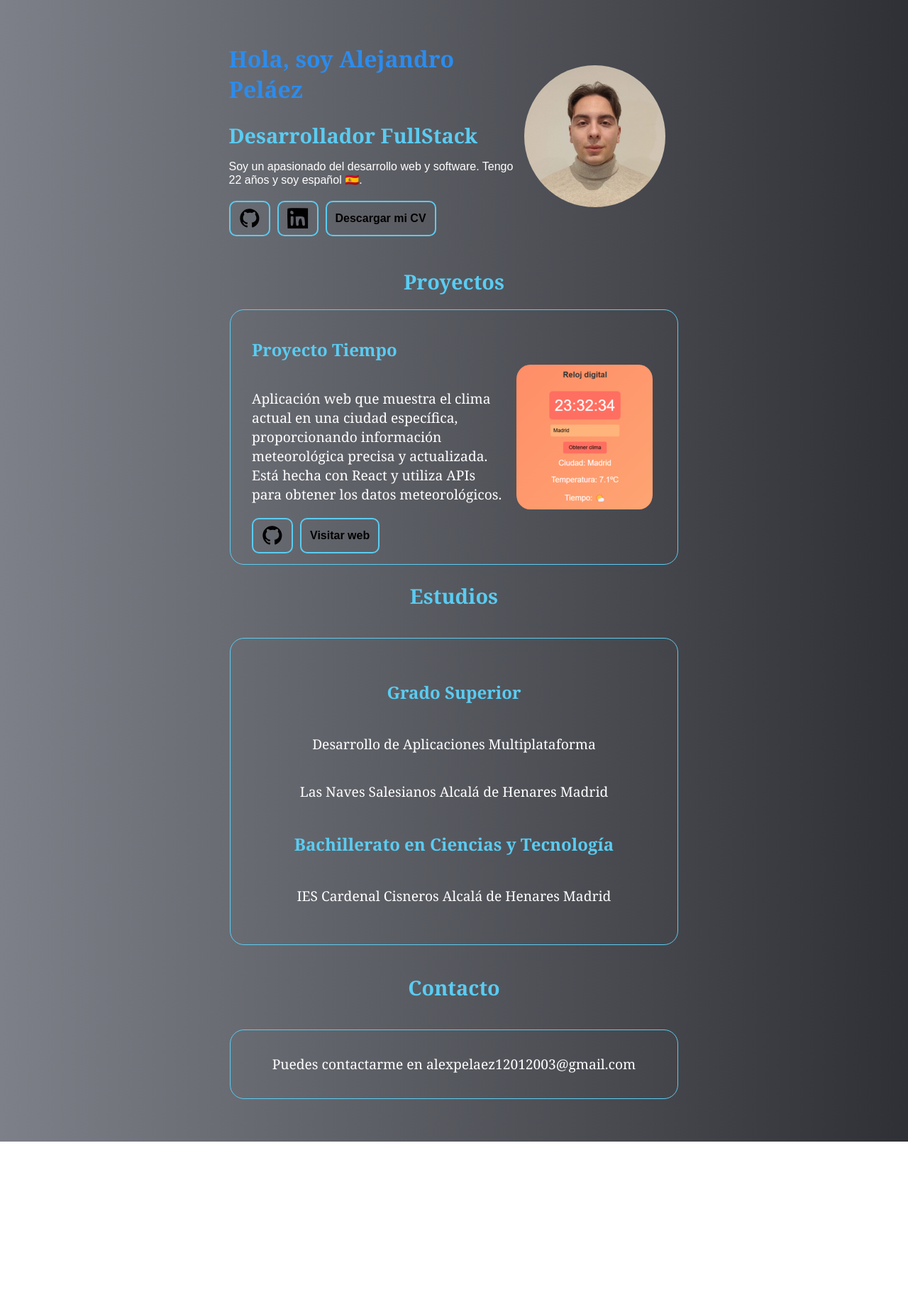
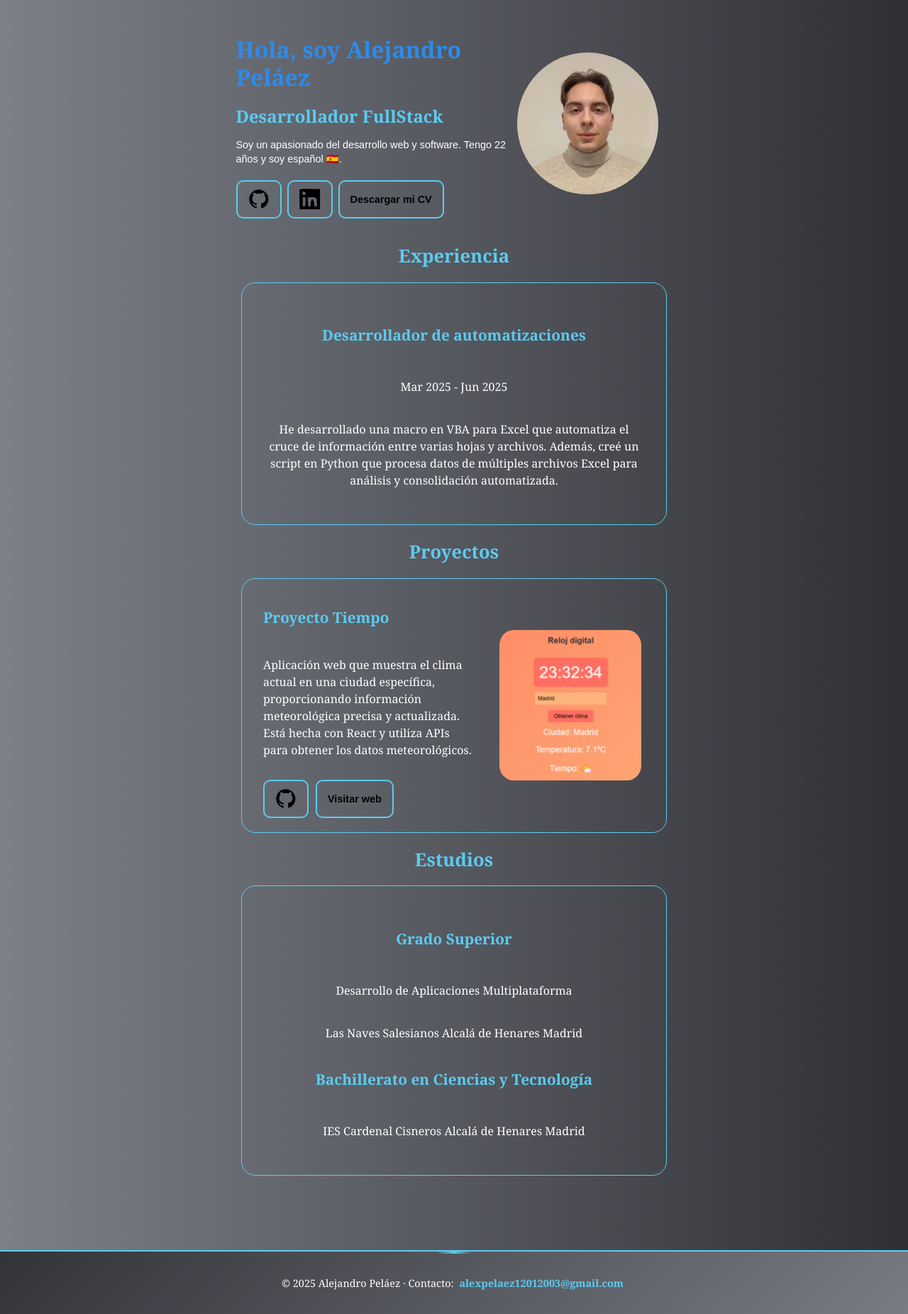
Before and after one commit to Champii12/portfolio, a React (Vite) app: page / in a window 1280 px wide. Shown: the whole page at 71% size. Before the commit the page ends 1609 px from the top, so only its background shows below. Built offline with nearby package versions, Linux system fonts and the light colour scheme.

Commit message:
actualizacion experiencia y corrección de errores

```diff
--- a/src/App.css
+++ b/src/App.css
@@ -1,42 +1,44 @@
 body {
   font-family: 'Arial', sans-serif;
-  background: linear-gradient(90deg, #7d8088 , #2f3035 );
+  background: linear-gradient(90deg, #7d8088, #2f3035);
   color: #fff;
   margin: 0;
-  display: flex;
-  justify-content: center;
-  align-items: center;
-  min-height: 100vh;
-  text-align: center; /* Centra el texto */
-  flex-direction: column;
+  padding: 0;
+  box-sizing: border-box;
 }
 
 /* Contenedor principal */
 .App {
   width: 100%;
   max-width: 675px;
-  padding: 20px;
+  padding: 15px;
   text-align: center;
+  box-sizing: border-box;
+  margin: 0 auto;
+  min-height: calc(100vh - 120px); /* Reserva espacio para el footer */
 }
 
 /* Cabecera */
 .App-header {
   display: flex;
-  flex-direction: column; /* Elementos en columna por defecto */
+  flex-direction: column;
   align-items: center;
   justify-content: center;
   text-align: center;
-  padding: 20px;
+  padding: 15px;
+  gap: 15px;
 }
 
 /* Estilos del título */
 .App-title {
   font-family: 'Georgia', serif;
-  font-size: 2em;
+  font-size: 1.8em;
   color: hsl(210, 85%, 55%);
   margin-bottom: 10px;
+  line-height: 1.2;
 }
-/* 🔹 Sección de títulos */
+
+/* Sección de títulos */
 .App-section-title {
   text-align: left;
   margin-top: 20px;
@@ -44,20 +46,22 @@ body {
 
 .App-section-title h2 {
   font-family: 'Georgia', serif;
-  font-size: 1.8em;
+  font-size: 1.5em;
   color: #5accf2;
   margin-bottom: 5px;
+  line-height: 1.3;
 }
 
 .App-section-title p {
-  font-size: 1em;
+  font-size: 0.9em;
   color: #fff;
+  line-height: 1.4;
 }
 
 /* Imagen de perfil */
 .App-logo {
-  height: 200px;
-  width: 200px;
+  height: 150px;
+  width: 150px;
   border-radius: 50%;
   object-fit: cover;
   margin-top: 10px;
@@ -66,34 +70,44 @@ body {
 /* Botones */
 .App-buttons {
   display: flex;
-  gap: 10px;
-  justify-content: left;
+  gap: 8px;
+  justify-content: center;
   flex-wrap: wrap;
   margin-top: 20px;
 }
+
 .App-button {
   display: flex;
   align-items: center;
   text-decoration: none;
   color: #5accf2;
   border: 2px solid #5accf2;
-  padding: 8px 12px;
+  padding: 10px 15px;
   border-radius: 10px;
   font-weight: bold;
   transition: background 0.3s;
+  font-size: 0.9em;
+  min-height: 44px;
+  box-sizing: border-box;
 }
 
 .App-button:hover {
   background: hsl(195, 85%, 65%);
 }
+
 .App-buttons a {
   text-decoration: none;
   color: #000;
   border: 2px solid #5accf2;
-  padding: 8px 12px;
+  padding: 10px 15px;
   border-radius: 10px;
   font-weight: bold;
   transition: background 0.7s;
+  font-size: 0.9em;
+  min-height: 44px;
+  display: flex;
+  align-items: center;
+  box-sizing: border-box;
 }
 
 .App-buttons a:hover {
@@ -103,120 +117,309 @@ body {
 /* Secciones */
 .App-content {
   width: 100%;
+  padding-bottom: 40px; /* Espacio antes del footer */
 }
+
 .App-content h2 {
   font-family: 'Georgia', serif;
-  font-size: 1.8em;
+  font-size: 1.6em;
   color: #5accf2;
   margin-bottom: 20px;
+  line-height: 1.3;
 }
+
 .App-section {
   display: flex;
   flex-direction: column;
   align-items: center;
-  margin: 40px auto;
-  padding: 15px;
+  margin: 20px auto;
+  padding: 20px 15px;
   border: 1px solid hsl(195, 85%, 65%);
   border-radius: 20px;
   text-align: center;
-  max-width: 600px;
+  max-width: 100%;
+  box-sizing: border-box;
 }
+
 .App-project {
   display: flex;
+  flex-direction: column;
   align-items: center;
-  margin: 40px 0;
-  padding: 15px;
+  margin: 20px auto;
+  padding: 20px 15px;
   border: 1px solid hsl(195, 85%, 65%);
   border-radius: 20px;
   text-align: center;
-  max-width: 600px;
-  margin: auto;
+  max-width: 100%;
+  box-sizing: border-box;
+  gap: 15px;
 }
 
 .App-project-image {
   border-radius: 10%;
   object-fit: cover;
-  margin-right: 20px;
+  margin-right: 0;
+  max-width: 100%;
+  height: auto;
+  width: 200px;
 }
 
 .App-project-content {
-  padding-left: 15px;
+  padding-left: 0;
   display: flex;
   flex-direction: column;
+  gap: 15px;
+  width: 100%;
 }
+
 .App-project-title {
   font-family: 'Georgia', serif;
-  font-size: 1.5em;
+  font-size: 1.3em;
   color: #5accf2;
-  margin-bottom: 20px;
+  margin-bottom: 10px;
+  line-height: 1.3;
 }
+
 .App-project-text {
   font-family: 'Georgia', serif;
-  font-size: 1.2em;
+  font-size: 1em;
   color: #fff;
-  margin-bottom: 20px;
+  margin-bottom: 15px;
+  line-height: 1.5;
 }
-.App-project-content a{
+
+.App-project-content a {
   width: fit-content;
   font-weight: bold;
   color: black;
   transition: background 0.7s;
+  padding: 10px 15px;
+  min-height: 44px;
+  display: flex;
+  align-items: center;
+  box-sizing: border-box;
 }
-.App-project-links{
+
+.App-project-links {
   display: flex;
   gap: 10px;
+  justify-content: center;
+  flex-wrap: wrap;
 }
+
 .App-section h3 {
   font-family: 'Georgia', serif;
-  font-size: 1.5em;
+  font-size: 1.3em;
   color: #5accf2;
+  line-height: 1.3;
 }
 
 .App-section p {
   font-family: 'Georgia', serif;
-  font-size: 1.2em;
+  font-size: 1em;
   color: #fff;
-  margin-bottom: 20px;
+  margin-bottom: 10px;
+  line-height: 1.5;
 }
-.App-estudios{
+
+.App-estudios {
   display: flex;
   flex-direction: column;
   align-items: center;
   text-align: center;
   margin: 20px;
+  gap: 10px;
 }
 
+/* Footer optimizado para móviles */
+.App-footer {
+  width: 100%;
+  background: linear-gradient(135deg, rgba(47, 48, 53, 0.95), rgba(125, 128, 136, 0.95));
+  border-top: 2px solid #5accf2;
+  padding: 20px 15px;
+  text-align: center;
+  color: #fff;
+  font-size: 0.85em;
+  margin-top: 30px;
+  box-sizing: border-box;
+  position: relative;
+  clear: both;
+  /* Asegura que el footer siempre sea visible */
+  min-height: 80px;
+  display: flex;
+  align-items: center;
+  justify-content: center;
+}
 
-/* 📱 Estilos responsivos */
+.App-footer::before {
+  content: '';
+  position: absolute;
+  top: 0;
+  left: 50%;
+  transform: translateX(-50%);
+  width: 50px;
+  height: 3px;
+  background: linear-gradient(90deg, transparent, #5accf2, transparent);
+  border-radius: 2px;
+}
+
+.App-footer p {
+  margin: 0;
+  font-family: 'Georgia', serif;
+  line-height: 1.5;
+  font-size: 0.9em;
+  word-wrap: break-word;
+  max-width: 100%;
+}
+
+.App-footer a {
+  color: #5accf2;
+  text-decoration: none;
+  font-weight: 600;
+  transition: all 0.3s ease;
+  padding: 2px 4px;
+  border-radius: 4px;
+  word-break: break-all; /* Para emails largos en móvil */
+}
+
+.App-footer a:hover {
+  color: #fff;
+  background-color: rgba(90, 204, 242, 0.2);
+  text-decoration: none;
+}
+
+/* 📱 Estilos específicos para móviles */
+@media (max-width: 480px) {
+  .App {
+    min-height: calc(100vh - 100px); /* Ajustado para móviles */
+    padding: 10px;
+  }
+
+  .App-title {
+    font-size: 1.5em;
+  }
+
+  .App-logo {
+    height: 120px;
+    width: 120px;
+  }
+
+  .App-section-title h2 {
+    font-size: 1.3em;
+  }
+
+  .App-content {
+    padding-bottom: 20px;
+  }
+
+  .App-content h2 {
+    font-size: 1.4em;
+  }
+
+  .App-project-title {
+    font-size: 1.2em;
+  }
+
+  .App-project-text {
+    font-size: 0.9em;
+  }
+
+  .App-section h3 {
+    font-size: 1.2em;
+  }
+
+  .App-section p {
+    font-size: 0.9em;
+  }
+
+  .App-footer {
+    padding: 15px 10px;
+    font-size: 0.8em;
+    min-height: 70px;
+  }
+
+  .App-footer p {
+    font-size: 0.85em;
+    line-height: 1.4;
+  }
+
+  .App-footer::before {
+    width: 40px;
+  }
+}
+
+/* Para pantallas muy pequeñas */
+@media (max-width: 320px) {
+  .App-footer {
+    padding: 12px 8px;
+    font-size: 0.75em;
+  }
+
+  .App-footer p {
+    font-size: 0.8em;
+  }
+}
+
 @media (min-width: 768px) {
+  .App {
+    min-height: calc(100vh - 140px);
+  }
+
   .App-header {
-    flex-direction: row; /* En pantallas grandes, título e imagen en fila */
+    flex-direction: row;
     justify-content: space-between;
+    text-align: left;
   }
 
   .App-title {
     text-align: left;
+    font-size: 2em;
   }
 
   .App-logo {
     margin-right: 20px;
+    height: 200px;
+    width: 200px;
+  }
+
+  .App-buttons {
+    justify-content: left;
   }
 
   .App-project {
     flex-direction: row;
     text-align: left;
     justify-content: space-between;
+    max-width: 600px;
   }
 
   .App-project-content {
     flex: 1;
     text-align: left;
-    padding-right: 20px; /* Espacio entre texto e imagen */
+    padding-right: 20px;
+    padding-left: 15px;
   }
 
   .App-project-image {
-    max-width: 200px; /* Ajusta el tamaño de la imagen */
-    border-radius: 10%;
-    object-fit: cover;
+    max-width: 200px;
+    margin-right: 20px;
+  }
+
+  .App-project-links {
+    justify-content: flex-start;
+  }
+
+  .App-section {
+    max-width: 600px;
+  }
+
+  .App-footer {
+    padding: 25px 20px;
+    font-size: 0.9em;
+    min-height: 90px;
+  }
+
+  .App-footer p {
+    font-size: 1em;
   }
 }
--- a/src/App.jsx
+++ b/src/App.jsx
@@ -5,30 +5,42 @@ import logoGithub from './assets/github.svg';
 
 function App() {
   return (
+    <>
       <div className="App">
         <Header />
         <div className="App-content">
+          <h2>Experiencia</h2>
+          <section className="App-section">
+            <div className="App-estudios">
+              <h3>Desarrollador de automatizaciones</h3>
+              <p>Mar 2025 - Jun 2025</p>
+              <p>
+                He desarrollado una macro en VBA para Excel que automatiza el cruce de información entre varias hojas y archivos.
+                Además, creé un script en Python que procesa datos de múltiples archivos Excel para análisis y consolidación automatizada.
+              </p>
+            </div>
+          </section>
+
           <h2>Proyectos</h2>
           <section className="App-project">
             <div className="App-project-content">
-              <h3 className="App-project-title">
-                Proyecto Tiempo
-              </h3>
+              <h3 className="App-project-title">Proyecto Tiempo</h3>
               <p className="App-project-text">
                 Aplicación web que muestra el clima actual en una ciudad específica, proporcionando información meteorológica precisa y actualizada.
                 Está hecha con React y utiliza APIs para obtener los datos meteorológicos.
               </p>
               <div className="App-project-links">
                 <a href="https://github.com/Champii12/AppTiempo" target="_blank" rel="noopener noreferrer" className="App-button">
-                  <img src={logoGithub} className="App-logo-github" alt="logoGithub" />
+                  <img src={logoGithub || "/placeholder.svg"} className="App-logo-github" alt="logoGithub" />
                 </a>
                 <a href="https://tiempox.champii.es/" target="_blank" rel="noopener noreferrer" className="App-button">
                   Visitar web
                 </a>
               </div>
             </div>
-            <img src={fotoTiempo} className="App-project-image" alt="Proyecto Tiempo" />
+            <img src={fotoTiempo || "/placeholder.svg"} className="App-project-image" alt="Proyecto Tiempo" />
           </section>
+
           <h2>Estudios</h2>
           <section className="App-section">
             <div className='App-estudios'>
@@ -39,12 +51,13 @@ function App() {
               <p>IES Cardenal Cisneros Alcalá de Henares Madrid</p>
             </div>
           </section>
-          <h2>Contacto</h2>
-          <section className="App-section">
-            <p className='App-contact'>Puedes contactarme en alexpelaez12012003@gmail.com</p>
-          </section>
         </div>
       </div>
+
+      <footer className="App-footer">
+        <p>© 2025 Alejandro Peláez · Contacto: <a href="mailto:alexpelaez12012003@gmail.com">alexpelaez12012003@gmail.com</a></p>
+      </footer>
+    </>
   );
 }
 
```
Lines whose indentation alone changed are shown as unchanged.
